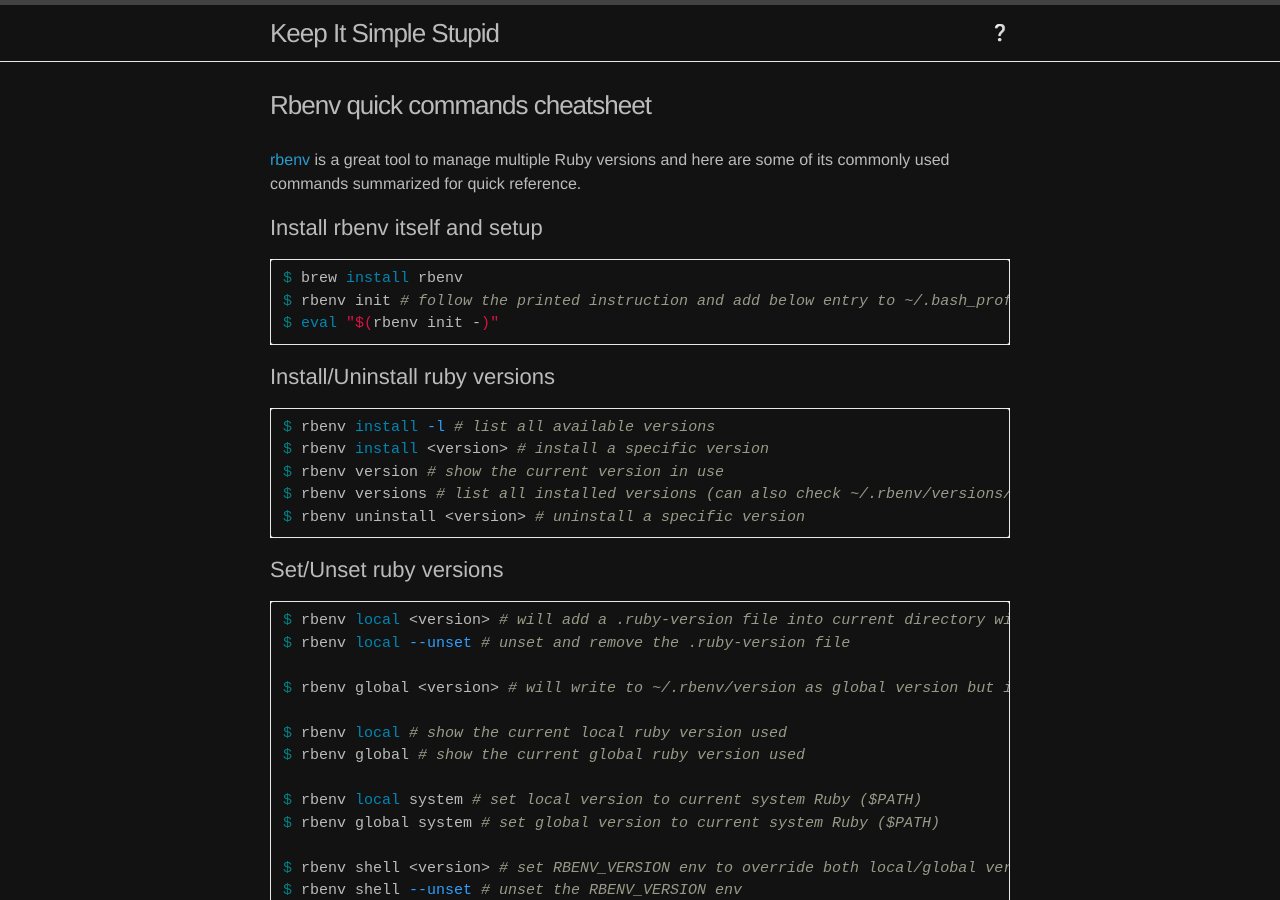
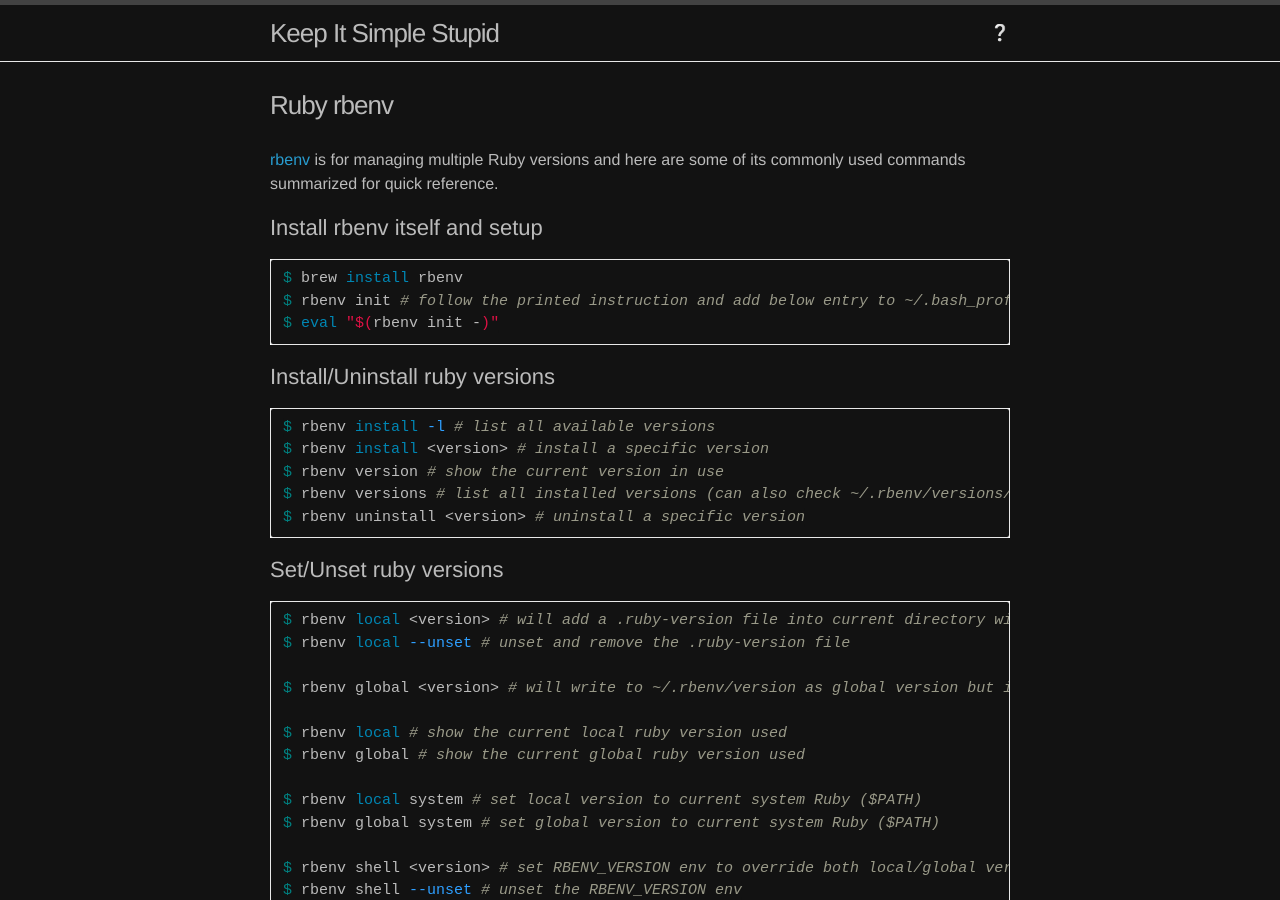
Before and after one commit to yuan-jiang/yuan-jiang.github.io, a Jekyll site: the page built from _posts/2019-01-22-ruby-rbenv.md, in a window 1280 px wide and 900 px high. Built offline with Jekyll 4.4.1, drawn with Linux system fonts in a browser that asks for light colours; comment, search, counter and statistics services are not loaded.

Commit message:
Renaming rbenv post

```diff
--- a/_posts/2019-01-22-rbenv-quick-commands-cheatsheet.md
+++ b/_posts/2019-01-22-ruby-rbenv.md
@@ -1,11 +1,11 @@
 ---
 layout: post
-title: Rbenv quick commands cheatsheet
+title: Ruby rbenv
 date: 2019-01-22 09:30:52 +0900
 tags: ruby
 ---
 
-[rbenv](https://github.com/rbenv/rbenv) is a great tool to manage multiple Ruby versions and here are some of its commonly used commands summarized for quick reference.
+[rbenv](https://github.com/rbenv/rbenv) is for managing multiple Ruby versions and here are some of its commonly used commands summarized for quick reference.
 
 ## Install rbenv itself and setup
 {% highlight bash %}
```
